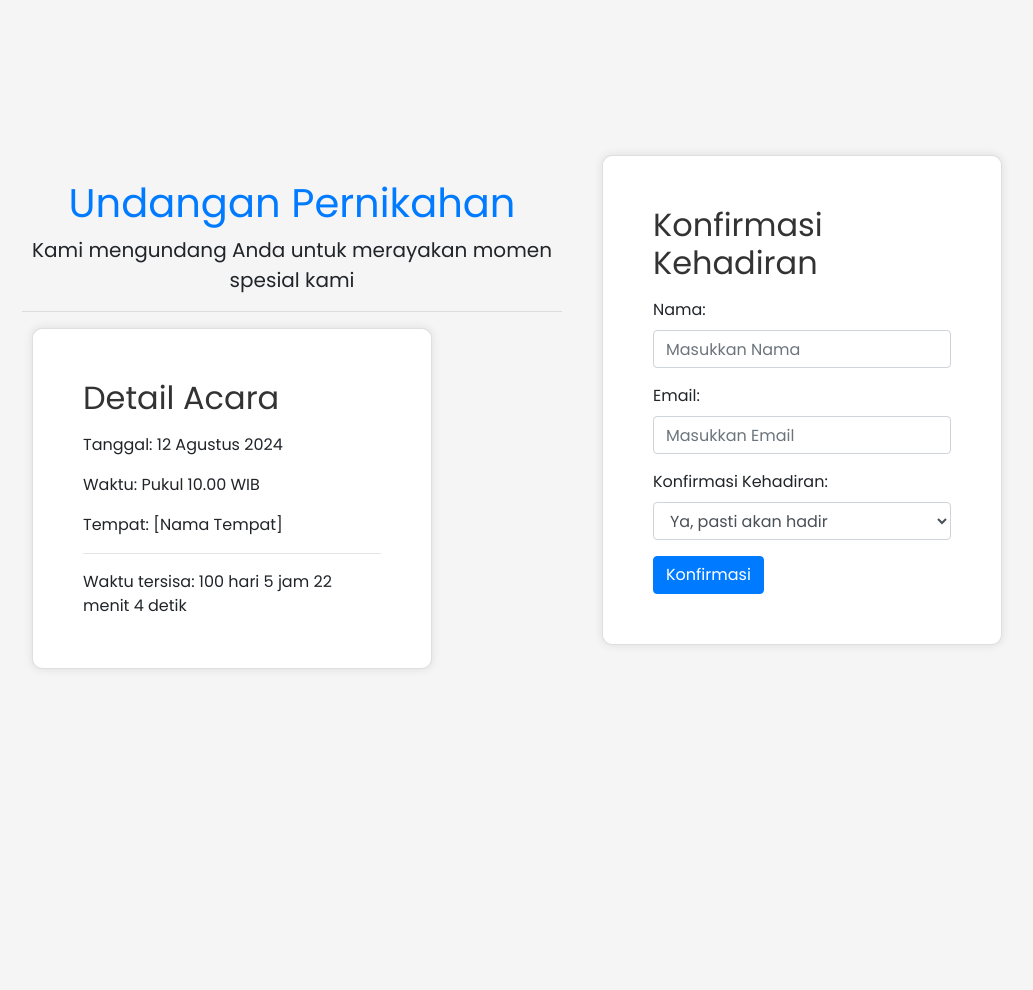
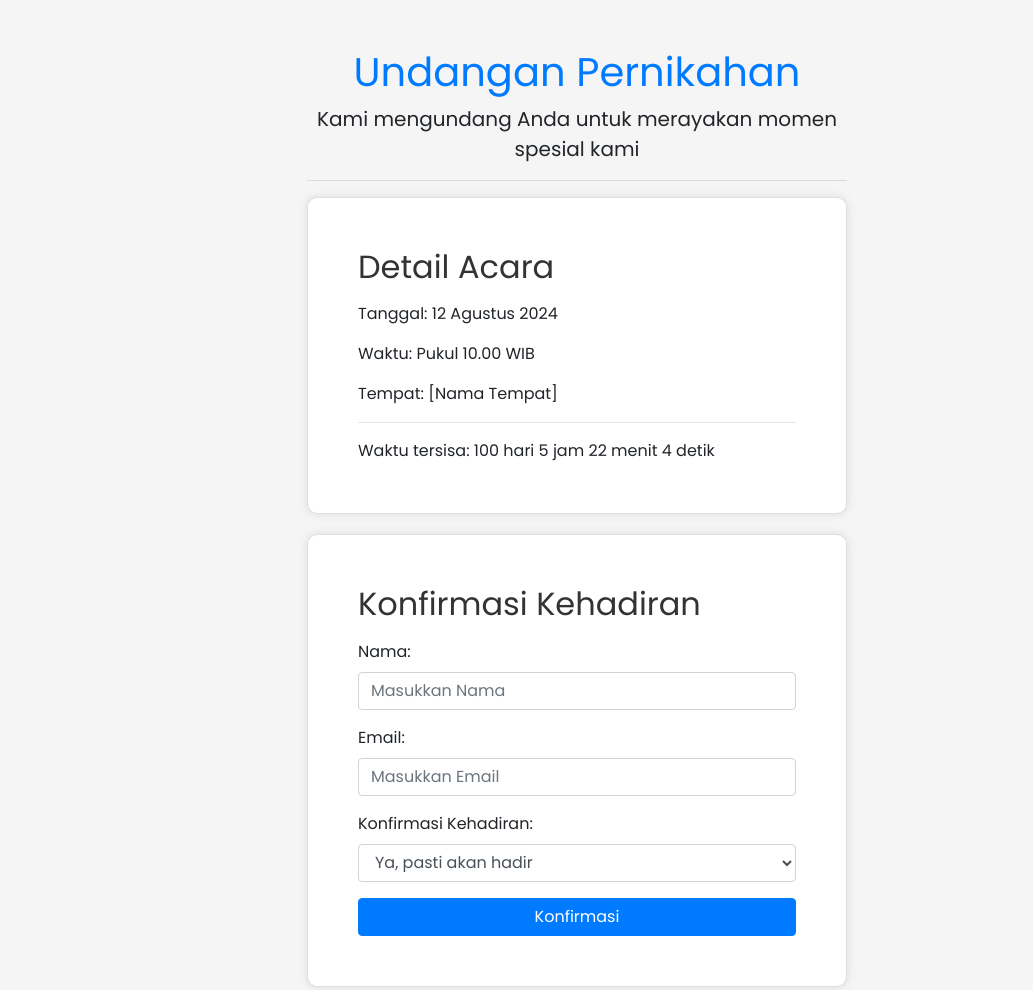
Before and after one commit to adeeeehidayat/adeeeehidayat.github.io, a plain HTML site: page index.html in a window 1280 px wide. Shown: the whole page, without its empty margins (63-1096 px from the left). Before the commit the page ends 800 px from the top, so only its background shows below. Drawn offline with nearby package versions, Linux system fonts and the light colour scheme.

Commit message:
Update index.html

```diff
--- a/index.html
+++ b/index.html
@@ -26,9 +26,7 @@
       border-radius: 10px;
       box-shadow: 0 0 10px rgba(0, 0, 0, 0.1); /* bayangan */
       padding: 30px;
-      max-width: 400px;
-      width: 100%;
-      margin: 0 10px; /* jarak antar card */
+      margin-bottom: 20px;
     }
     .card h2 {
       color: #333333;
@@ -40,8 +38,8 @@
 <body>
 
   <div class="container">
-    <div class="row justify-content-center align-items-center vh-100">
-      <div class="col-md-6">
+    <div class="row justify-content-center">
+      <div class="col-md-8 col-lg-6">
         <div class="text-center">
           <h1 class="mt-5" style="color: #007bff;">Undangan Pernikahan</h1>
           <p class="lead">Kami mengundang Anda untuk merayakan momen spesial kami</p>
@@ -57,8 +55,6 @@
             <div id="countdown"></div>
           </div>
         </div>
-      </div>
-      <div class="col-md-6">
         <div class="card">
           <div class="card-body">
             <h2 class="mb-3">Konfirmasi Kehadiran</h2>
@@ -79,7 +75,7 @@
                   <option>Maaf, tidak bisa hadir</option>
                 </select>
               </div>
-              <button type="submit" class="btn btn-primary">Konfirmasi</button>
+              <button type="submit" class="btn btn-primary btn-block">Konfirmasi</button>
             </form>
           </div>
         </div>
```
